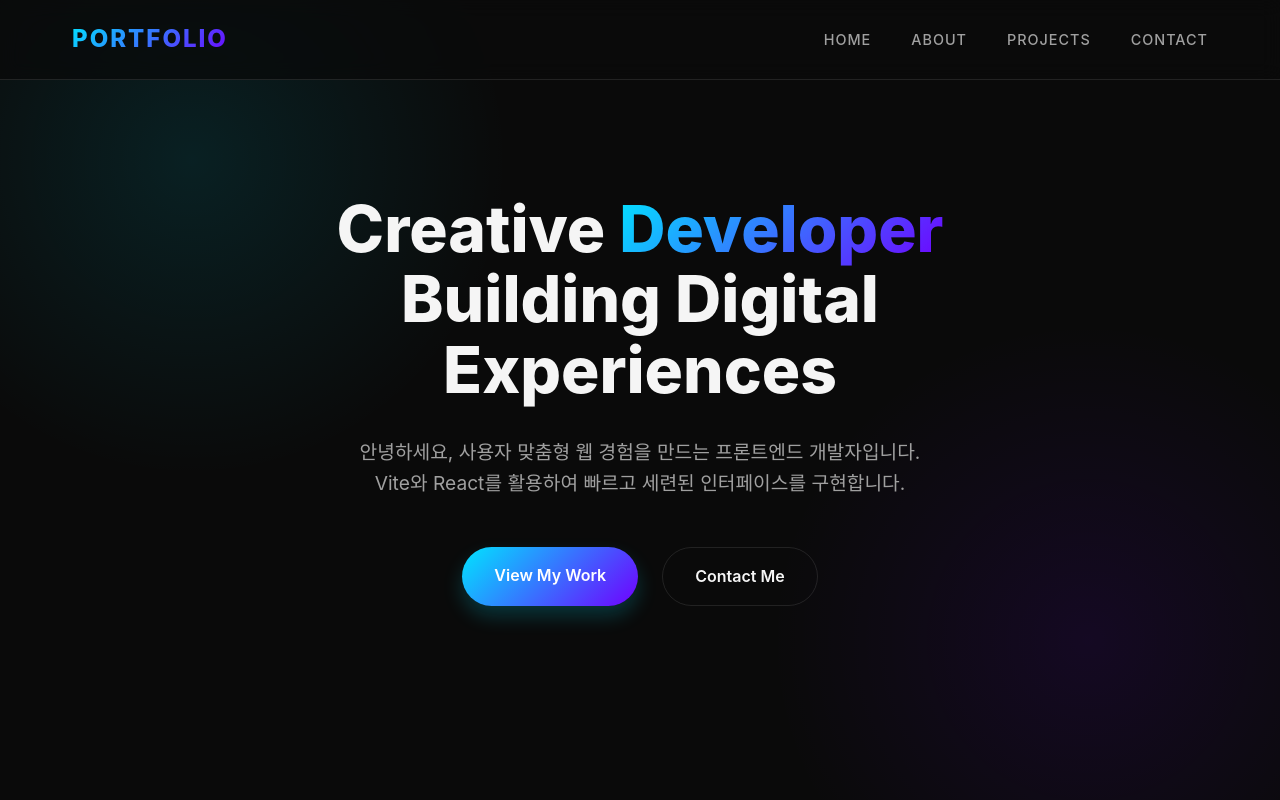
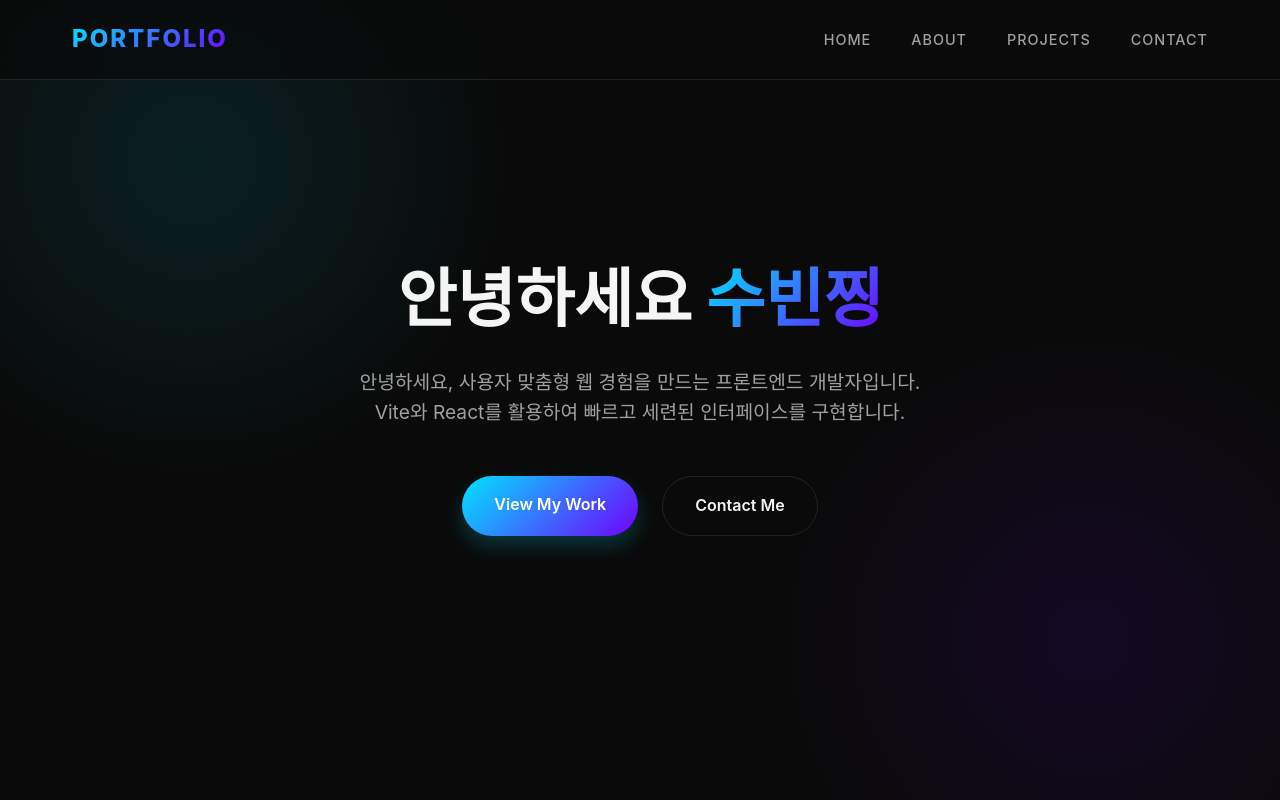
Before and after one commit to studiolikit-lab/studiolikit, a React (Vite) app: page / in a window 1280 px wide. Shown: the top 800 px of the page. Built offline with nearby package versions, Linux system fonts and the light colour scheme.

Commit message:
수빈이 이름 장난

```diff
--- a/src/components/Hero.jsx
+++ b/src/components/Hero.jsx
@@ -6,8 +6,7 @@ const Hero = () => {
         <section id="home" className="hero">
             <div className="container hero-content">
                 <h1 className="hero-title">
-                    Creative <span className="highlight">Developer</span><br />
-                    Building Digital Experiences
+                    안녕하세요 <span className="highlight">수빈찡</span>
                 </h1>
                 <p className="hero-subtitle">
                     안녕하세요, 사용자 맞춤형 웹 경험을 만드는 프론트엔드 개발자입니다.<br />
```
